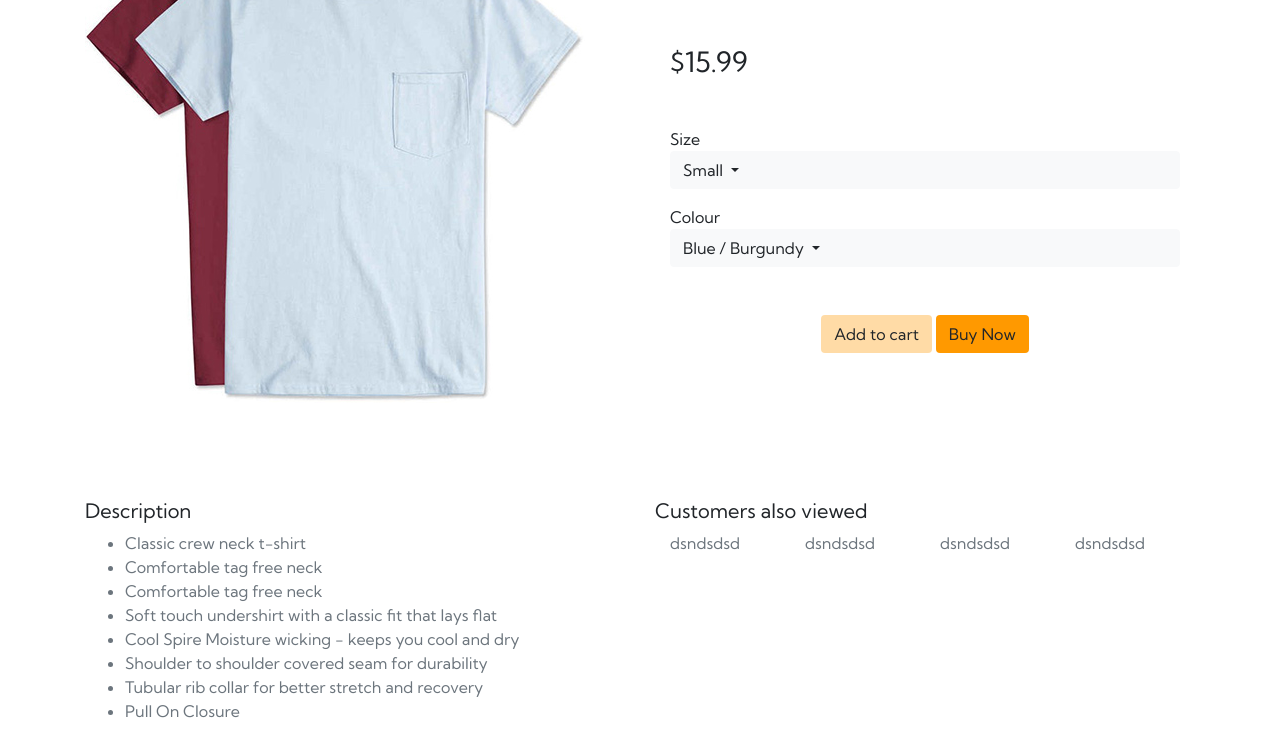
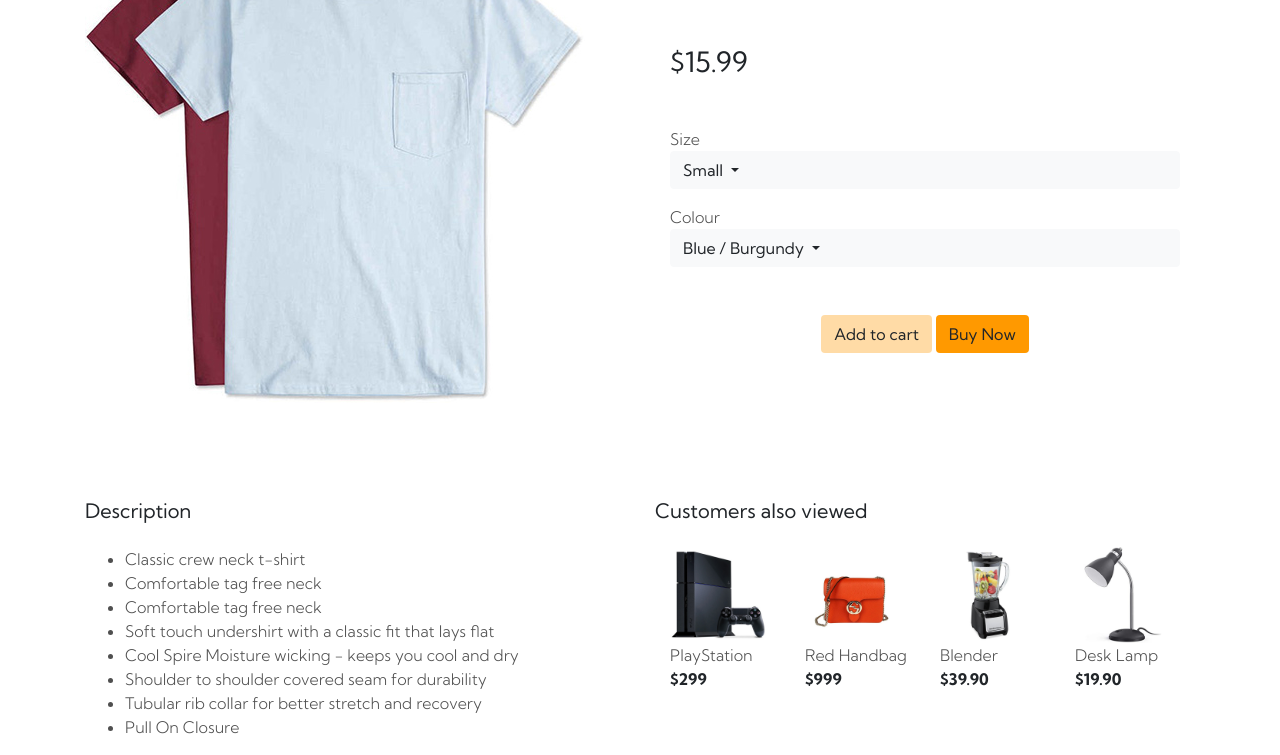
Before and after one commit to hellodommy/amazon-redesign, a plain HTML site: page tshirt.html in a window 1280 px wide. Shown: the part 339-1094 px from the top of the page. Drawn offline with nearby package versions, Linux system fonts and the light colour scheme.

Commit message:
Populate suggested products

```diff
--- a/css/style.css
+++ b/css/style.css
@@ -55,3 +55,8 @@ body {
 	font-weight: 100;
 	color: #4F4F4F;
 }
+
+#suggested-product img {
+	width: 96px;
+	height: 96px;
+}
--- a/tshirt.html
+++ b/tshirt.html
@@ -270,7 +270,7 @@
                     <div id="product-price" class="mt-5">
                         <h3>$15.99</h3>
                     </div>
-                    <div id="choose-size" class="mt-5">
+                    <div id="choose-size" class="mt-5 secondary-text">
                         Size
                         <div class="dropdown product-options">
                             <button class="btn btn-light dropdown-toggle w-100 text-left" type="button" id="dropdownMenuButton" data-toggle="dropdown"
@@ -284,7 +284,7 @@
                             </div>
                         </div>
                     </div>
-                    <div id="choose-colour" class="mt-3 mb-5">
+                    <div id="choose-colour" class="mt-3 mb-5 secondary-text">
                         Colour
                         <div class="dropdown product-options">
                             <button class="btn btn-light dropdown-toggle w-100 text-left" type="button" id="dropdownMenuButton" data-toggle="dropdown"
@@ -313,7 +313,7 @@
                     <div class="row">
                         <h5>Description</h5>
                     </div>
-                    <div class="row text-secondary">
+                    <div class="row secondary-text mt-3">
                         <ul>
                             <li>Classic crew neck t-shirt</li>
                             <li>Comfortable tag free neck</li>
@@ -332,18 +332,58 @@
                     <div class="row">
                         <h5>Customers also viewed</h5>
                     </div>
-                    <div class="row text-secondary">
-                        <div class="col-sm">
-                            dsndsdsd
+                    <div class="row mt-3">
+                        <div id="playstation" class="col-sm">
+                            <div class="container-sm">
+                                <div id="suggested-product" class="row">
+                                    <img src="img/products/Playstation.jpg">
+                                </div>
+                                <div class="row secondary-text">
+                                    PlayStation
+                                </div>
+                                <div class="row font-weight-bolder">
+                                    $299
+                                </div>
+                            </div>
                         </div>
-                        <div class="col-sm">
-                            dsndsdsd
+                        <div id="handbag" class="col-sm">
+                            <div class="container-sm">
+                                <div id="suggested-product" class="row">
+                                    <img src="img/products/Handbag.jpg">
+                                </div>
+                                <div class="row secondary-text">
+                                    Red Handbag
+                                </div>
+                                <div class="row font-weight-bolder">
+                                    $999
+                                </div>
+                            </div>
                         </div>
-                        <div class="col-sm">
-                            dsndsdsd
+                        <div id="blender" class="col-sm">
+                            <div class="container-sm">
+                                <div id="suggested-product" class="row">
+                                    <img src="img/products/Blender.jpeg">
+                                </div>
+                                <div class="row secondary-text">
+                                    Blender
+                                </div>
+                                <div class="row font-weight-bolder">
+                                    $39.90
+                                </div>
+                            </div>
                         </div>
-                        <div class="col-sm">
-                            dsndsdsd
+                        <div id="lamp" class="col-sm">
+                            <div class="container-sm">
+                                <div id="suggested-product" class="row">
+                                    <img src="img/products/Lamp.jpg">
+                                </div>
+                                <div class="row secondary-text">
+                                    Desk Lamp
+                                </div>
+                                <div class="row font-weight-bolder">
+                                    $19.90
+                                </div>
+                            </div>
                         </div>
                     </div>
                 </div>
```
